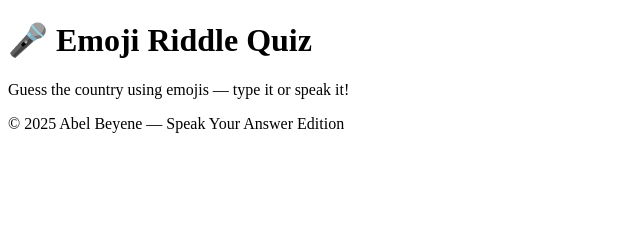
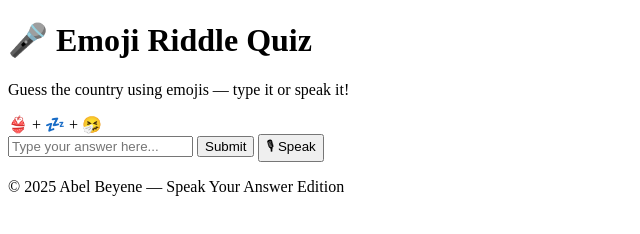
Before and after one commit to anaylsethis2020/Onepage-Javascirpt-project, a plain HTML site: page Index.html in a window 1280 px wide. Shown: the whole page, without its empty margins (0-640 px from the left). Drawn offline with Linux system fonts and the light colour scheme; files that its build step writes are made by us from their sources; files whose address does not match are found by name.

Commit message:
feat: add quiz-box section with emoji clue, input, submit button, speech recognition, and feedback

```diff
--- a/Index.html
+++ b/Index.html
@@ -22,6 +22,22 @@
   <!-- Main content area -->
   <main>
     <section class="quiz-box">
+        <section class="quiz-box">
+      <!-- Emoji clue -->
+      <div id="emoji">👙 + 💤 + 🤧</div>
+
+      <!-- Input field for user's guess -->
+      <input type="text" id="answerInput" placeholder="Type your answer here...">
+
+      <!-- Button to check typed answer -->
+      <button onclick="checkAnswer()">Submit</button>
+
+      <!-- Button to activate speech recognition -->
+      <button onclick="startListening()">🎙 Speak</button>
+
+      <!-- Feedback message shown after submitting -->
+      <div id="feedback"></div>
+    </section>
 
     </section>
   </main>
```
